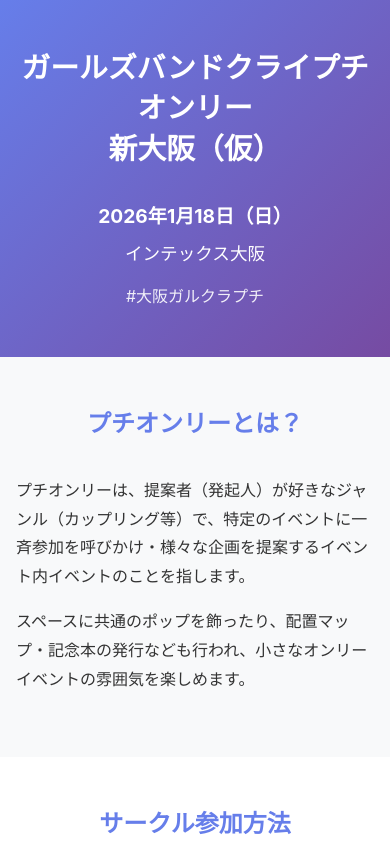
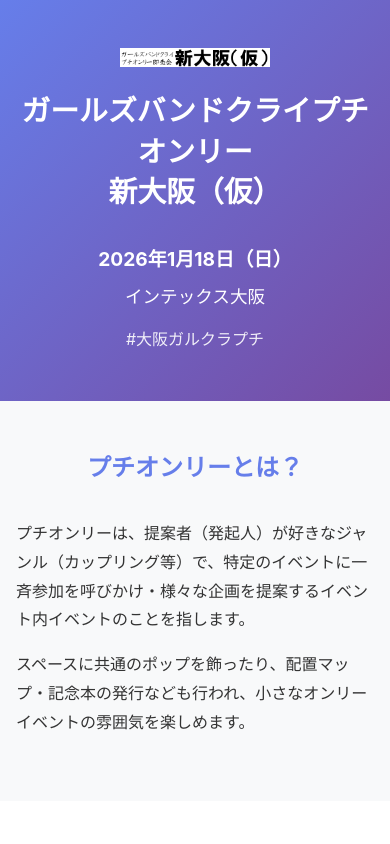
Before and after one commit to aikoikom/gbc_shinoosaka, a Next.js app: page / in a window 390 px wide. Shown: the top 844 px of the page. Built offline with nearby package versions, Linux system fonts and the light colour scheme.

Commit message:
add logo and config path fix

```diff
--- a/components/Header/Header.module.css
+++ b/components/Header/Header.module.css
@@ -8,6 +8,13 @@
 .container {
   max-width: 1200px;
   margin: 0 auto;
+}
+
+.logo {
+  margin: 0 auto 2rem;
+  display: block;
+  width: 200px;
+  height: auto;
 }
 
 .title {
@@ -39,6 +46,11 @@
 }
 
 @media (max-width: 768px) {
+  .logo {
+    width: 150px;
+    margin-bottom: 1.5rem;
+  }
+
   .title {
     font-size: 1.8rem;
   }
--- a/components/Header/Header.tsx
+++ b/components/Header/Header.tsx
@@ -1,9 +1,18 @@
+import Image from 'next/image'
 import styles from './Header.module.css'
 
 export default function Header() {
   return (
     <header className={styles.header}>
       <div className={styles.container}>
+        <Image
+          src="/images/logo.png"
+          alt="ガールズバンドクライ"
+          width={200}
+          height={200}
+          className={styles.logo}
+          priority
+        />
         <h1 className={styles.title}>
           ガールズバンドクライプチオンリー
           <br />
--- a/next.config.ts
+++ b/next.config.ts
@@ -2,6 +2,8 @@
 
 const nextConfig: NextConfig = {
   output: 'export',
+  basePath: '/gbc_shinoosaka',
+  assetPrefix: '/gbc_shinoosaka',
   images: {
     unoptimized: true,
   },
```
Also changed, not shown: public/images/logo.png (added).
